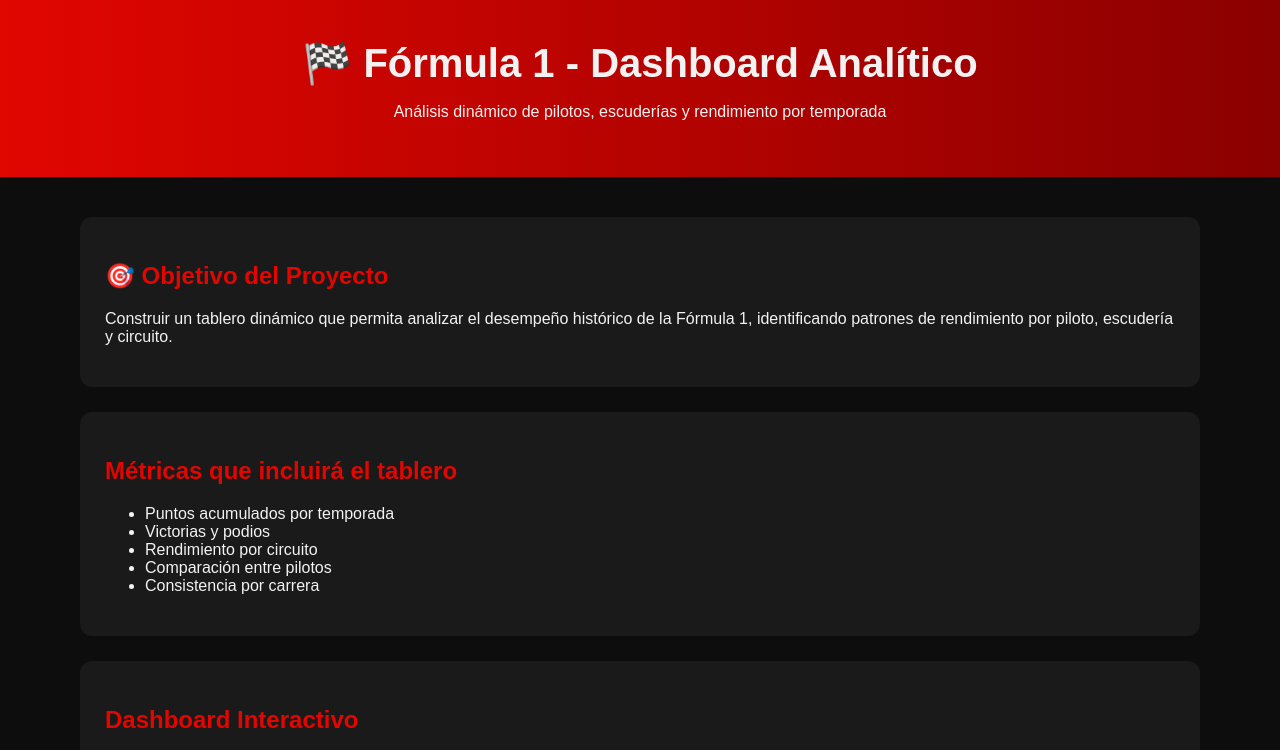
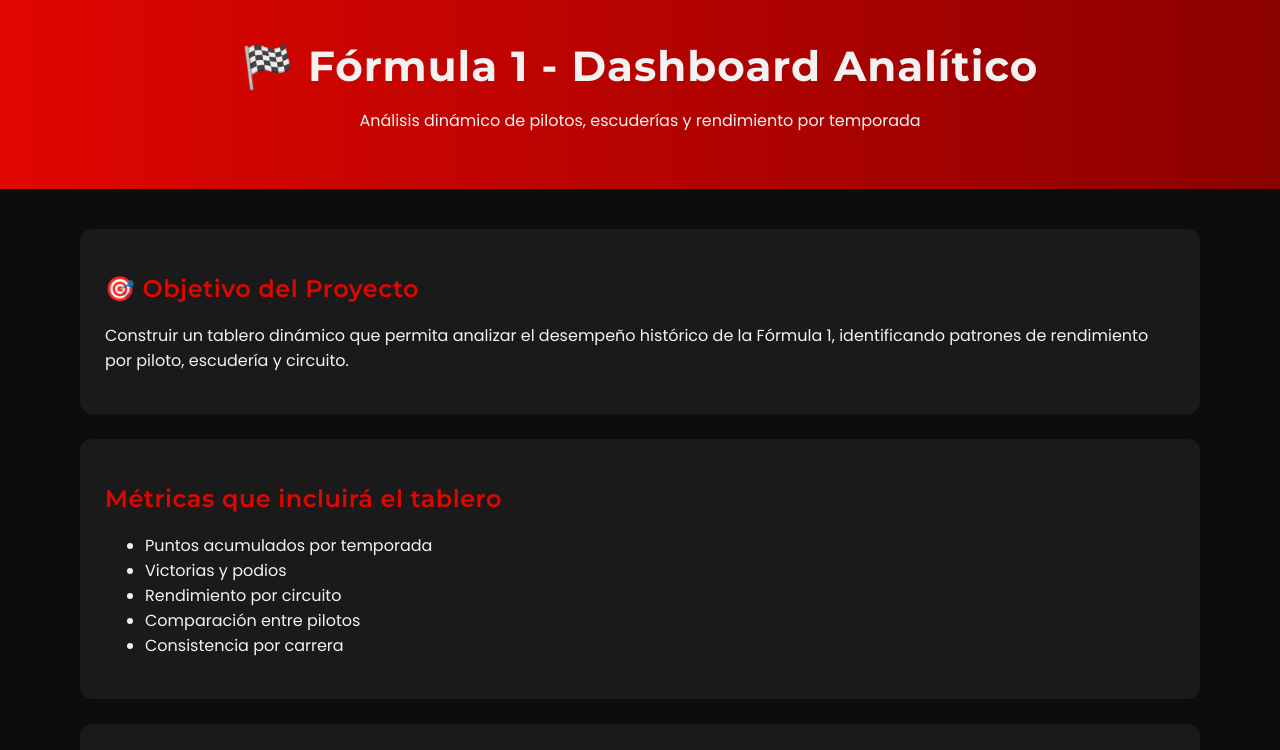
Before and after one commit to victorbonilla0611/proyecto_final_storytelling, a plain HTML site: page index.html in a window 1280 px wide. Shown: the top 750 px of the page. Drawn offline with Linux system fonts and the light colour scheme.

Commit message:
Update index.html

```diff
--- a/index.html
+++ b/index.html
@@ -1,5 +1,6 @@
 <!doctype html>
 <html lang="es">
+<link href="https://fonts.googleapis.com/css2?family=Montserrat:wght@600;700&family=Poppins:wght@300;400;500&display=swap" rel="stylesheet">
 <head>
 <meta charset="utf-8" />
 <meta name="viewport" content="width=device-width,initial-scale=1" />
@@ -15,7 +16,7 @@
 
 body{
   margin:0;
-  font-family: Arial, Helvetica, sans-serif;
+  font-family: 'Poppins', sans-serif;
   background-color: var(--black);
   color: var(--text);
 }
@@ -28,7 +29,10 @@ header{
 
 header h1{
   margin:0;
-  font-size:40px;
+  font-size:42px;
+  font-family: 'Montserrat', sans-serif;
+  font-weight:700;
+  letter-spacing:1px;
 }
 
 section{
@@ -44,6 +48,9 @@ section{
 
 h2{
   color: var(--f1-red);
+  font-family: 'Montserrat', sans-serif;
+  font-weight:600;
+  letter-spacing:0.5px;
 }
 
 .dashboard-placeholder{
```
